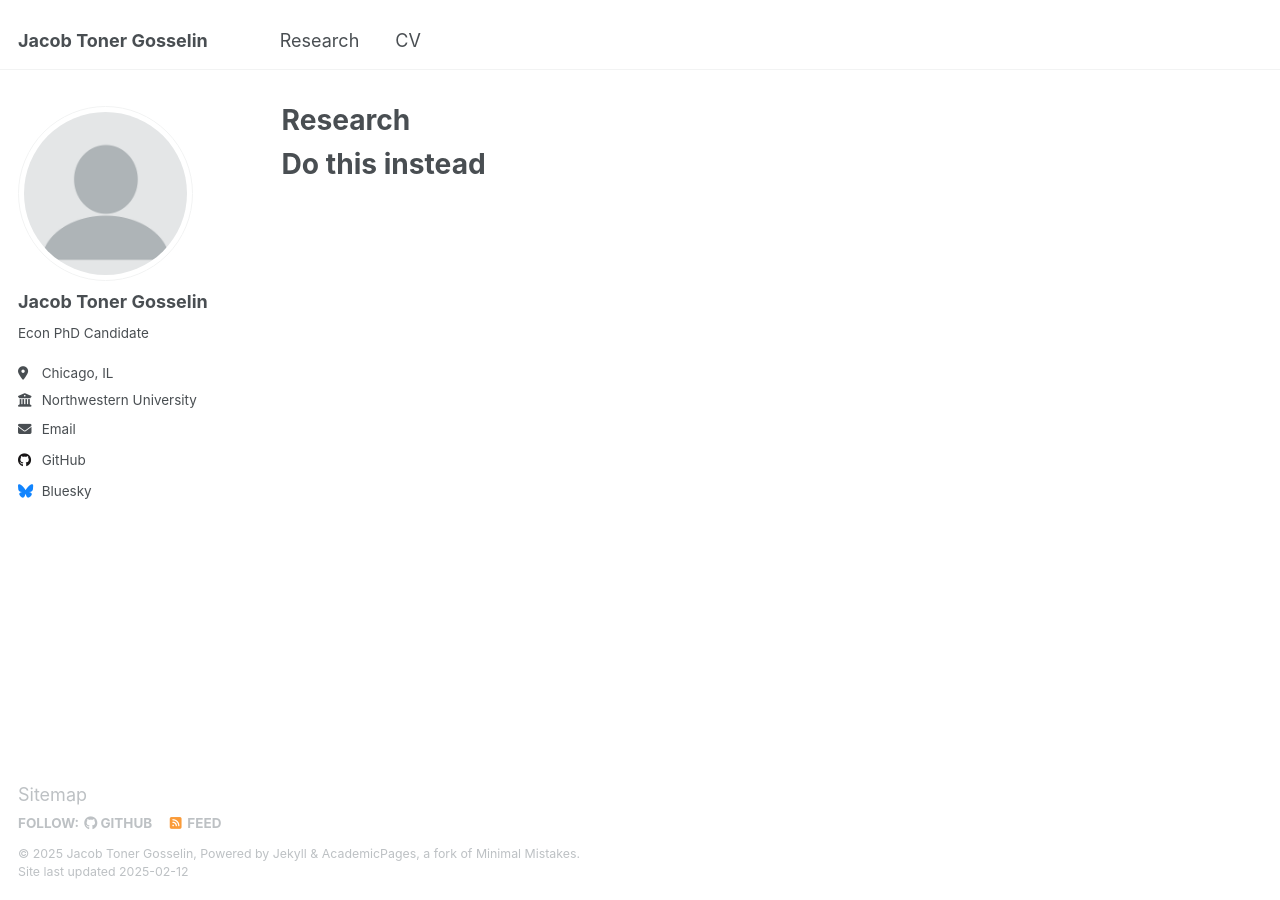
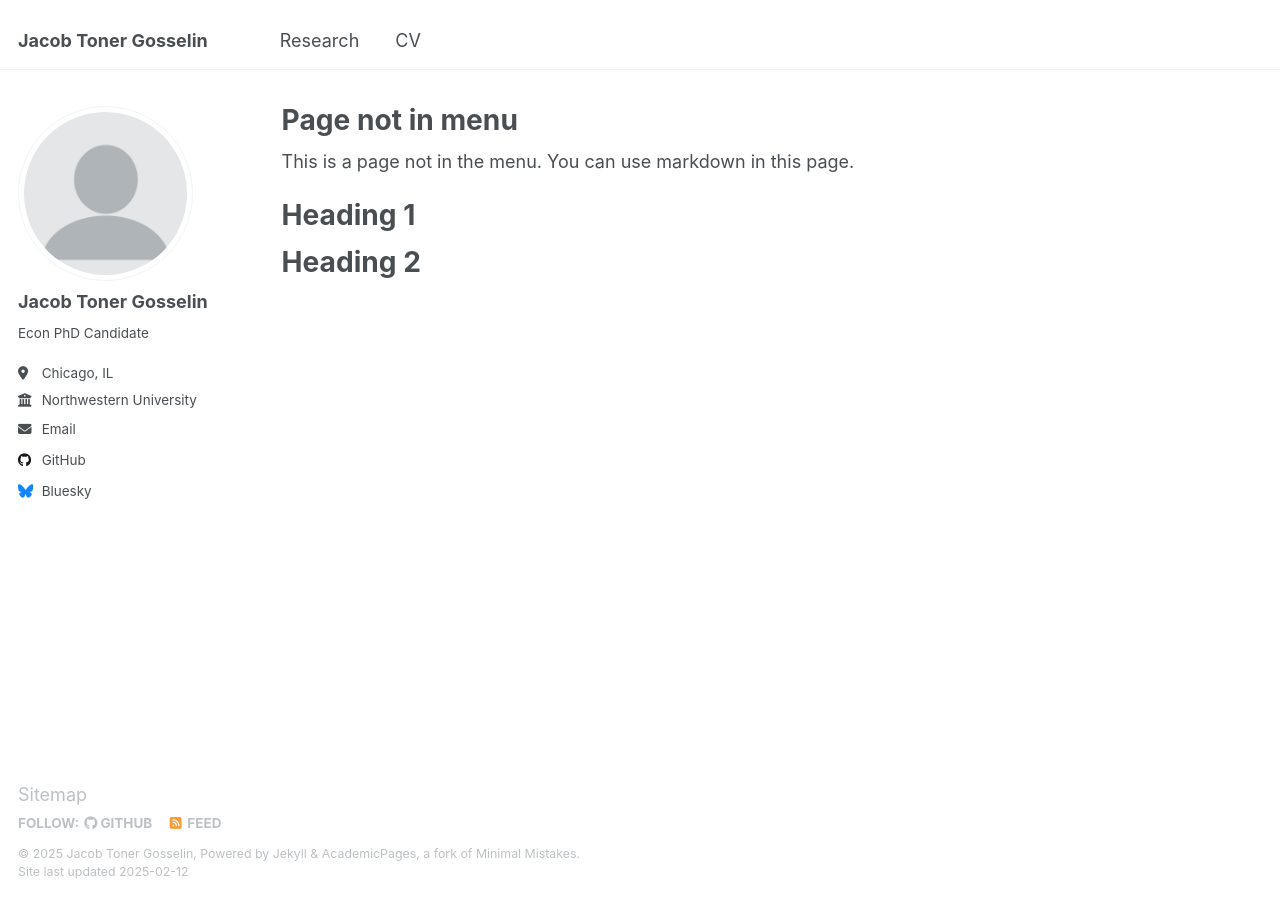
Before and after one commit to jacobgosselin/jacobgosselin.github.io, a Jekyll site: the page built from _pages/research.md, in a window 1280 px wide. Built offline with Jekyll 4.4.1, drawn with Linux system fonts in a browser that asks for light colours.

Commit message:
Update research.md

```diff
--- a/_pages/research.md
+++ b/_pages/research.md
@@ -1,7 +1,16 @@
 ---
 permalink: /research/
-title: "Research"
+title: "Page not in menu"
 author_profile: true
+redirect_from:
+  - "/publications/"
+  - "/publications.html"
 ---
 
-# Do this instead
+This is a page not in the menu. You can use markdown in this page.
+
+Heading 1
+======
+
+Heading 2
+======
```
